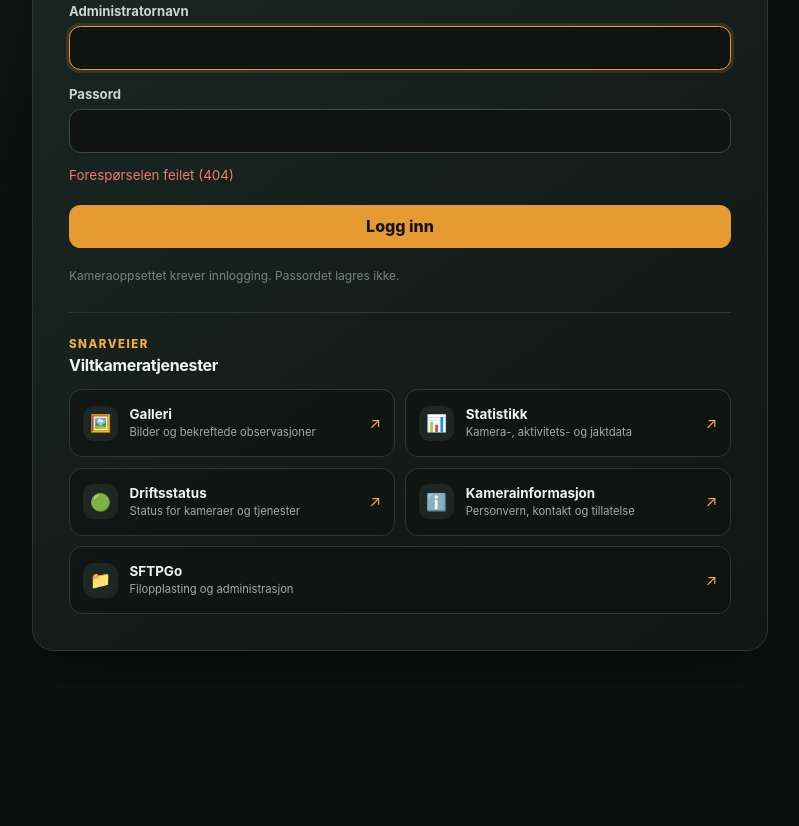
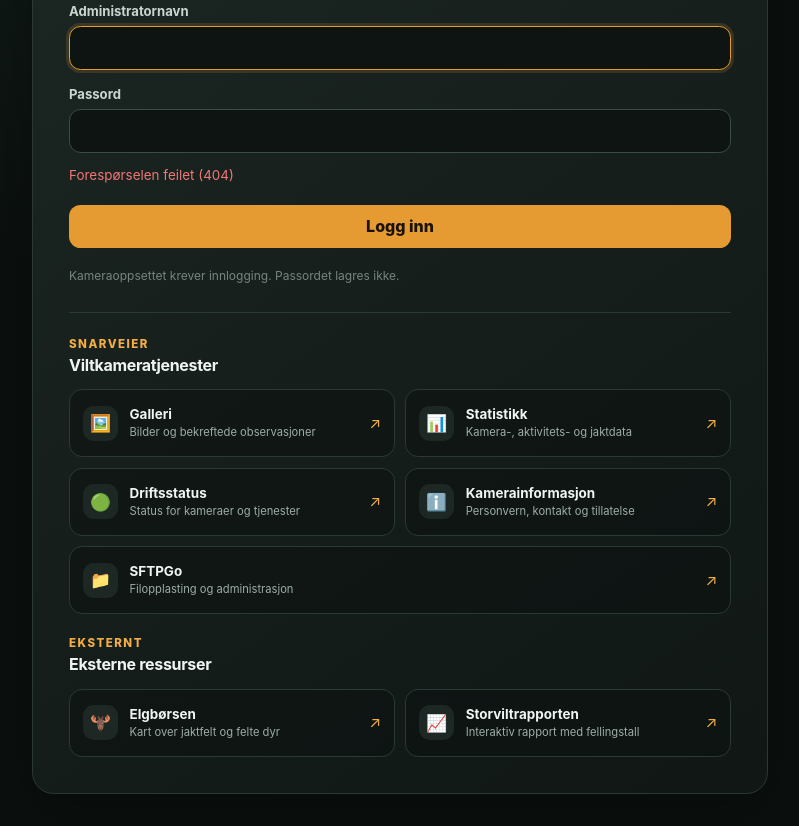
Before and after one commit to G33kM0bile/wildlife-camera-gallery-stack, a plain HTML site: page camera-admin/static/index.html in a window 1280 px wide. Shown: the part 279-1105 px from the top of the page, without its empty margins (240-1039 px from the left). Before the commit the page ends 962 px from the top, so only its background shows below. Drawn offline with Linux system fonts and the light colour scheme; no server answers.

Commit message:
Add external wildlife resources to portal

```diff
--- a/camera-admin/static/index.html
+++ b/camera-admin/static/index.html
@@ -8,7 +8,7 @@
     <title>Kameraoppsett · Viltkamera</title>
     <link rel="preconnect" href="https://wms.geonorge.no" crossorigin>
     <link rel="stylesheet" href="/static/vendor/leaflet/leaflet.css?v=1.9.4">
-    <link rel="stylesheet" href="/static/styles.css?v=1.3.0">
+    <link rel="stylesheet" href="/static/styles.css?v=1.4.0">
   </head>
   <body>
     <div id="login-view" class="login-shell" hidden>
@@ -60,6 +60,23 @@
             <a class="service-link" href="https://sftpgo.8370.no/" target="_blank" rel="noopener noreferrer">
               <span class="service-icon" aria-hidden="true">📁</span>
               <span><strong>SFTPGo</strong><small>Filopplasting og administrasjon</small></span>
+              <span class="service-arrow" aria-hidden="true">↗</span>
+            </a>
+          </div>
+
+          <div class="service-hub-heading service-hub-secondary">
+            <p class="eyebrow">Eksternt</p>
+            <h2 id="external-resources-title">Eksterne ressurser</h2>
+          </div>
+          <div class="service-links" aria-labelledby="external-resources-title">
+            <a class="service-link" href="https://kart.storviltportalen.no/storviltelgbors/elgbors?extent=508544%2C534897%2C7409442%2C7422777" target="_blank" rel="noopener noreferrer">
+              <span class="service-icon" aria-hidden="true">🫎</span>
+              <span><strong>Elgbørsen</strong><small>Kart over jaktfelt og felte dyr</small></span>
+              <span class="service-arrow" aria-hidden="true">↗</span>
+            </a>
+            <a class="service-link" href="https://app.powerbi.com/view?r=eyJrIjoiOWI2YTU2ZDYtZGJmMC00YThmLThkMjMtNjRkZWIxOGVkZGJmIiwidCI6ImIwMGFkMGQ2LTM5ZmEtNDJjZi1hYjUwLTBmYjBmMjg2OTg2NSJ9" target="_blank" rel="noopener noreferrer">
+              <span class="service-icon" aria-hidden="true">📈</span>
+              <span><strong>Storviltrapporten</strong><small>Interaktiv rapport med fellingstall</small></span>
               <span class="service-arrow" aria-hidden="true">↗</span>
             </a>
           </div>
--- a/camera-admin/static/styles.css
+++ b/camera-admin/static/styles.css
@@ -130,6 +130,7 @@ input:focus, textarea:focus { border-color: var(--accent); box-shadow: 0 0 0 3px
 
 .service-hub-heading { margin-bottom: 0.9rem; }
 .service-hub-heading h2 { font-size: 1rem; }
+.service-hub-secondary { margin-top: 1.35rem; }
 
 .service-links {
   display: grid;
```
Also changed, not shown: camera-admin/README.md.
